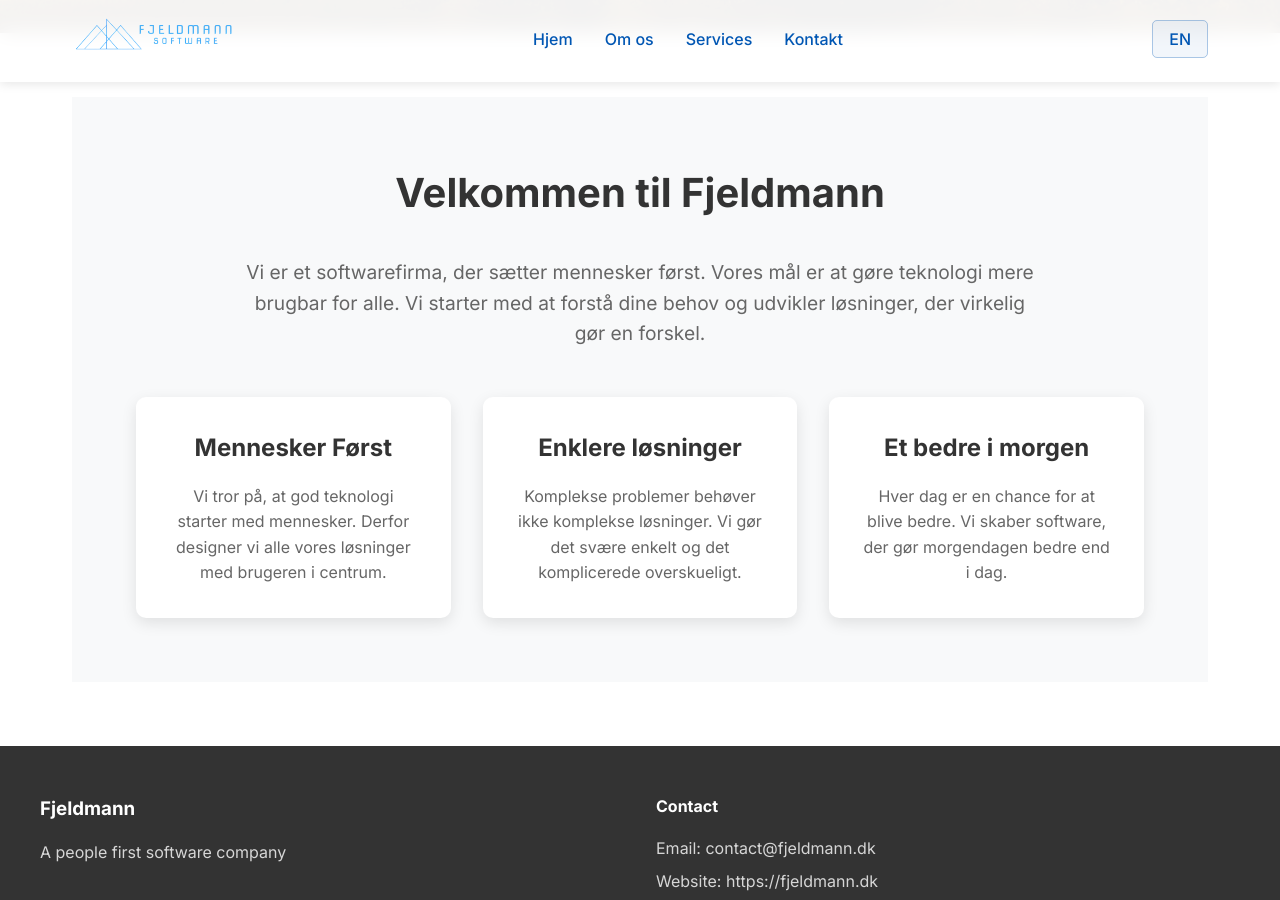
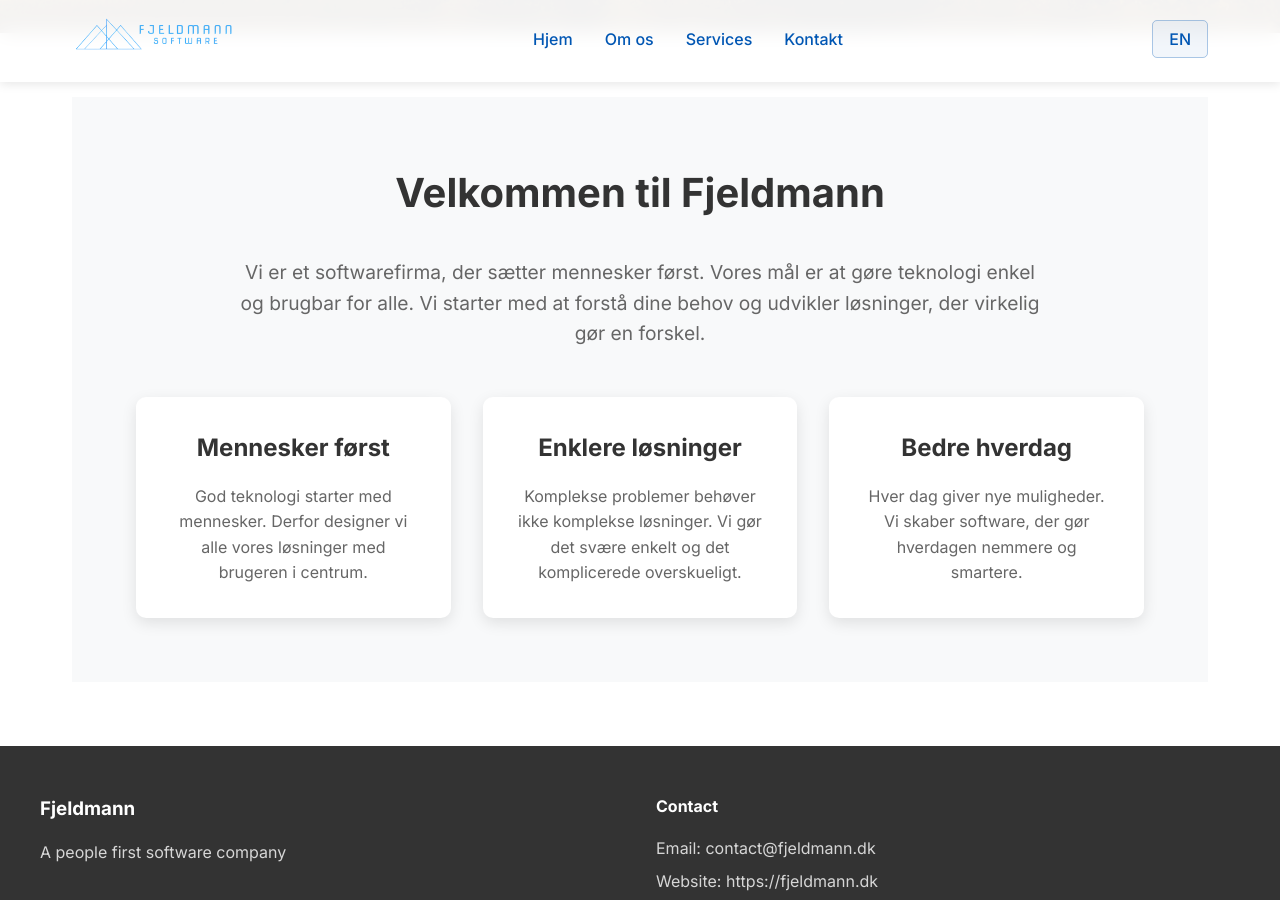
Before and after one commit to Fjeldmann/fjeldmann.github.io, a Jekyll site: the page built from _da/index.md, in a window 1280 px wide and 900 px high, scrolled down 867 px. Built offline with Jekyll 4.4.1, drawn with Linux system fonts in a browser that asks for light colours; our own code applies the rules of GitHub Pages for plain Markdown files.

Commit message:
feat: update Danish content on homepage for clarity and improve footer version number

```diff
--- a/_da/index.md
+++ b/_da/index.md
@@ -9,12 +9,12 @@ permalink: /
 <section class="intro-section fade-in-up">
     <div class="container">
         <h2>Velkommen til Fjeldmann</h2>
-        <p>Vi er et softwarefirma, der sætter mennesker først. Vores mål er at gøre teknologi mere brugbar for alle. Vi starter med at forstå dine behov og udvikler løsninger, der virkelig gør en forskel.</p>
+        <p>Vi er et softwarefirma, der sætter mennesker først. Vores mål er at gøre teknologi enkel og brugbar for alle. Vi starter med at forstå dine behov og udvikler løsninger, der virkelig gør en forskel.</p>
 
         <div class="features-grid">
             <div class="feature">
-                <h3>Mennesker Først</h3>
-                <p>Vi tror på, at god teknologi starter med mennesker. Derfor designer vi alle vores løsninger med brugeren i centrum.</p>
+                <h3>Mennesker først</h3>
+                <p>God teknologi starter med mennesker. Derfor designer vi alle vores løsninger med brugeren i centrum.</p>
             </div>
 
             <div class="feature">
@@ -23,8 +23,8 @@ permalink: /
             </div>
 
             <div class="feature">
-                <h3>Et bedre i morgen</h3>
-                <p>Hver dag er en chance for at blive bedre. Vi skaber software, der gør morgendagen bedre end i dag.</p>
+                <h3>Bedre hverdag</h3>
+                <p>Hver dag giver nye muligheder. Vi skaber software, der gør hverdagen nemmere og smartere.</p>
             </div>
         </div>
     </div>
--- a/_includes/footer.html
+++ b/_includes/footer.html
@@ -16,7 +16,7 @@
         <div class="footer-bottom">
             <p>&copy; 2025 {{ site.title }}. All rights reserved.</p>
             <!-- add small and transpraten version indicator -->
-             <p style="opacity: 0.7;"> v0.1.6 </p>
+             <p style="opacity: 0.7;"> v0.1.7 </p>
         </div>
     </div>
 </footer>
```
